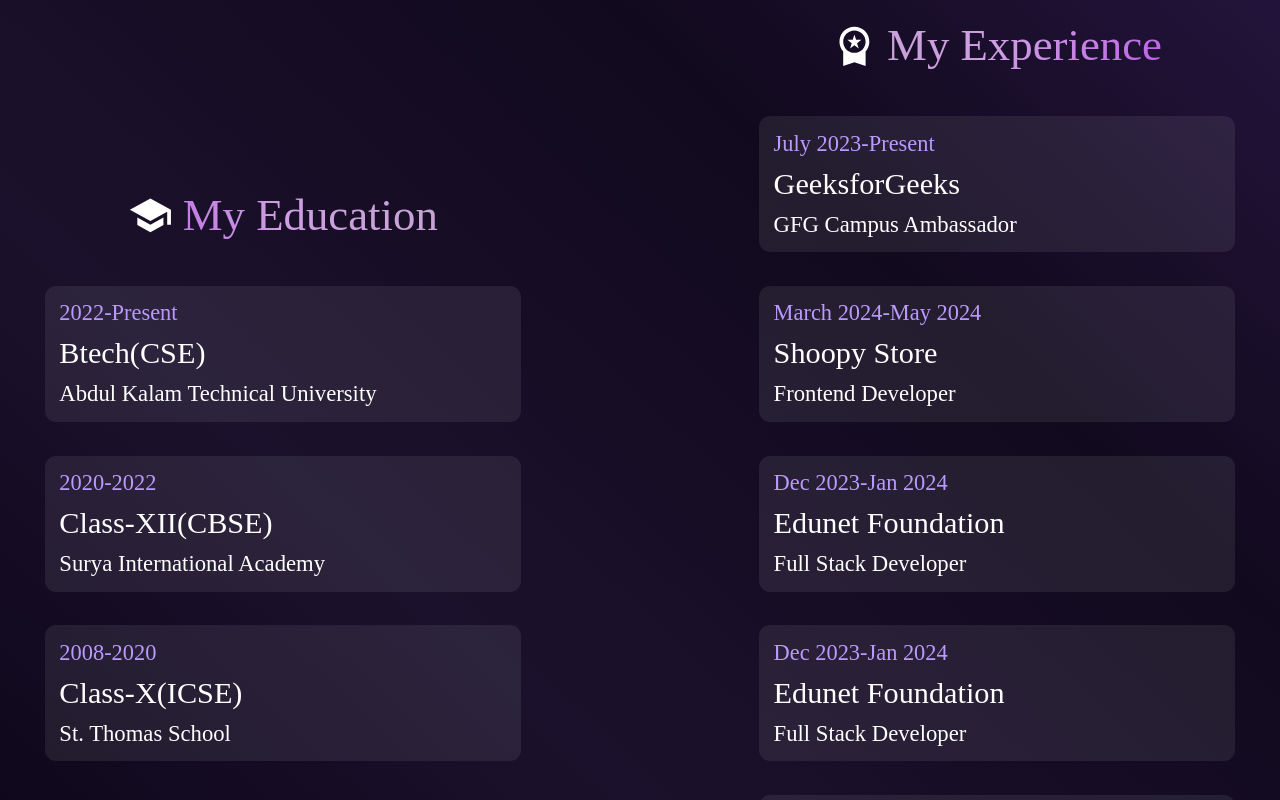
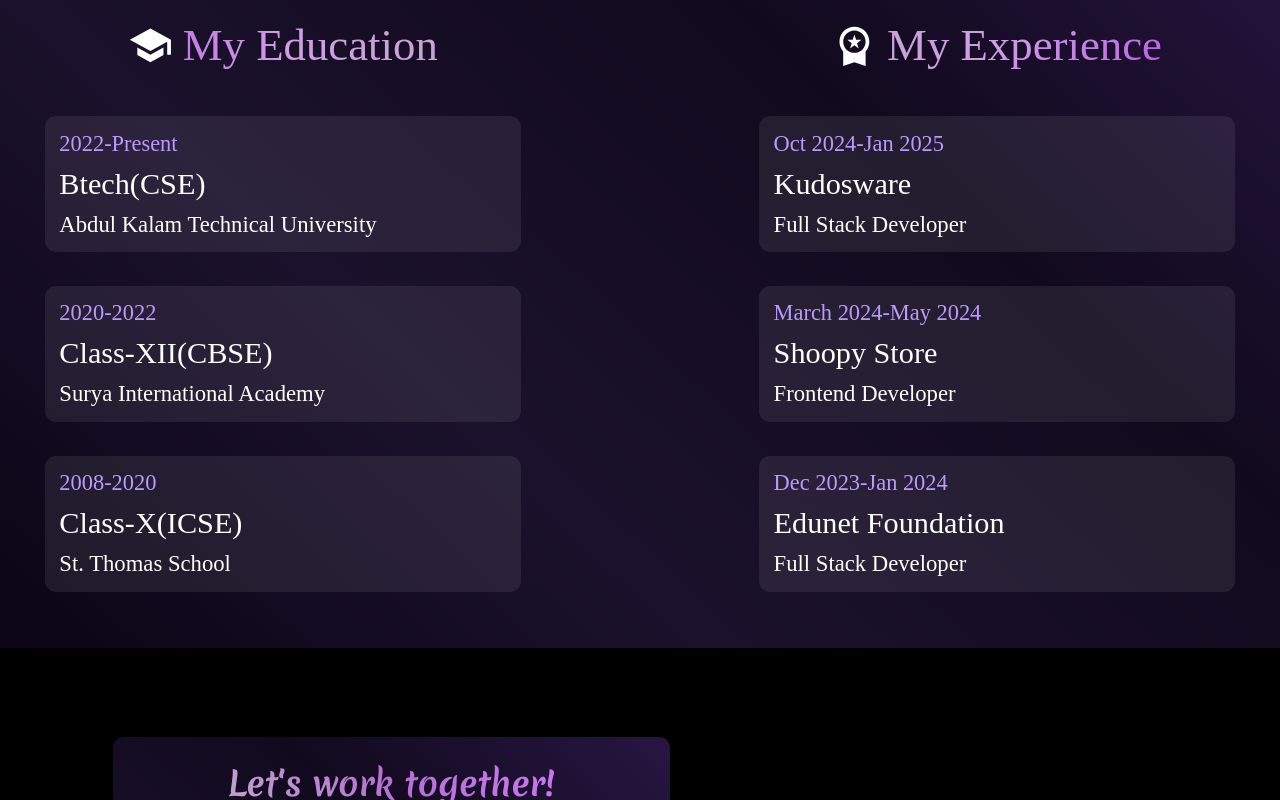
Before and after one commit to Arpit10110/Arpit-Portfolio, a React (Vite) app: page /#/ in a window 1280 px wide. Shown: the part 1540-2340 px from the top of the page. Built offline with nearby package versions, Linux system fonts and the light colour scheme; a web font is replaced by a local one.

Commit message:
added the exp

```diff
--- a/src/Components/EduExp/EduExp.jsx
+++ b/src/Components/EduExp/EduExp.jsx
@@ -36,24 +36,14 @@
             <h2 className="experience-logo"><WorkspacePremiumIcon className='exp-Icon'/>My Experience</h2>
             <div className="exerience-detail">
                 <div className="expdeatil">
-                    <h3>July 2023-Present</h3>
-                    <h1>GeeksforGeeks</h1>
-                    <h2>GFG Campus Ambassador</h2>
+                    <h3>Oct 2024-Jan 2025</h3>
+                    <h1>Kudosware</h1>
+                    <h2>Full Stack Developer</h2>
                 </div>
                 <div className="expdeatil">
                     <h3>March 2024-May 2024</h3>
                     <h1>Shoopy Store</h1>
                     <h2>Frontend Developer</h2>
-                </div>
-                <div className="expdeatil">
-                    <h3>Dec 2023-Jan 2024</h3>
-                    <h1>Edunet Foundation</h1>
-                    <h2>Full Stack Developer</h2>
-                </div>
-                <div className="expdeatil">
-                    <h3>Dec 2023-Jan 2024</h3>
-                    <h1>Edunet Foundation</h1>
-                    <h2>Full Stack Developer</h2>
                 </div>
                 <div className="expdeatil">
                     <h3>Dec 2023-Jan 2024</h3>
```
